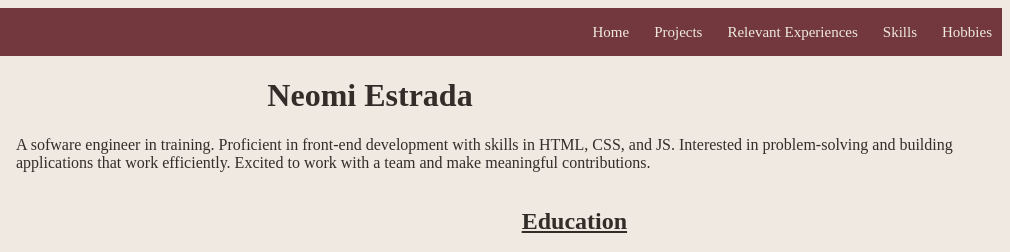
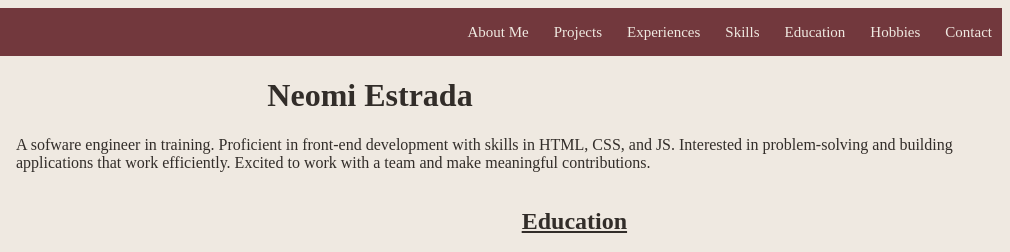
Before and after one commit to neomiestrada10/portfolio-website, a plain HTML site: page index.html in a window 1280 px wide. Shown: the top 252 px of the page, 270-1280 px from the left. Drawn offline with Linux system fonts and the light colour scheme.

Commit message:
Add navigation bar to body instead of head

```diff
--- a/index.html
+++ b/index.html
@@ -2,9 +2,9 @@
 <html lang="en">
 
 <head>
-    <!-- CSS -->
+    <!-- Connect to CSS -->
     <link rel="stylesheet" href="styles.css">
-    <!-- Google Font -->
+    <!-- Add Google font -->
     <link rel="preconnect" href="https://fonts.googleapis.com">
     <link rel="preconnect" href="https://fonts.gstatic.com" crossorigin>
     <link href="https://fonts.googleapis.com/css2?family=Montserrat:ital,wght@0,100..900;1,100..900&display=swap"
@@ -12,20 +12,23 @@
     <meta charset="UTF-8">
     <meta name="viewport" content="width=device-width, initial-scale=1.0">
     <title>Portfolio Website</title>
+</head>
+
+<body>
     <!-- Navigation Bar -->
      <nav class="navbar">
         <div class="logo">Neomi Estrada</div>
         <ul class="nav-links">
-            <li><a href="index.html">Home</a></li>
+            <li><a href="index.html">About Me</a></li>
             <li><a href="index.html">Projects</a></li>
-            <li><a href="index.html">Relevant Experiences</a></li>
+            <li><a href="index.html">Experiences</a></li>
             <li><a href="index.html">Skills</a></li>
+            <li><a href="index.html">Education</a></li>
             <li><a href="index.html">Hobbies</a></li>
+            <li><a href="index.html">Contact</a></li>
         </ul>
      </nav>
-</head>
 
-<body>
     <h1>Neomi Estrada</h1>
     <div> <!-- Groups picture and description -->
         <!-- Picture -->
```
